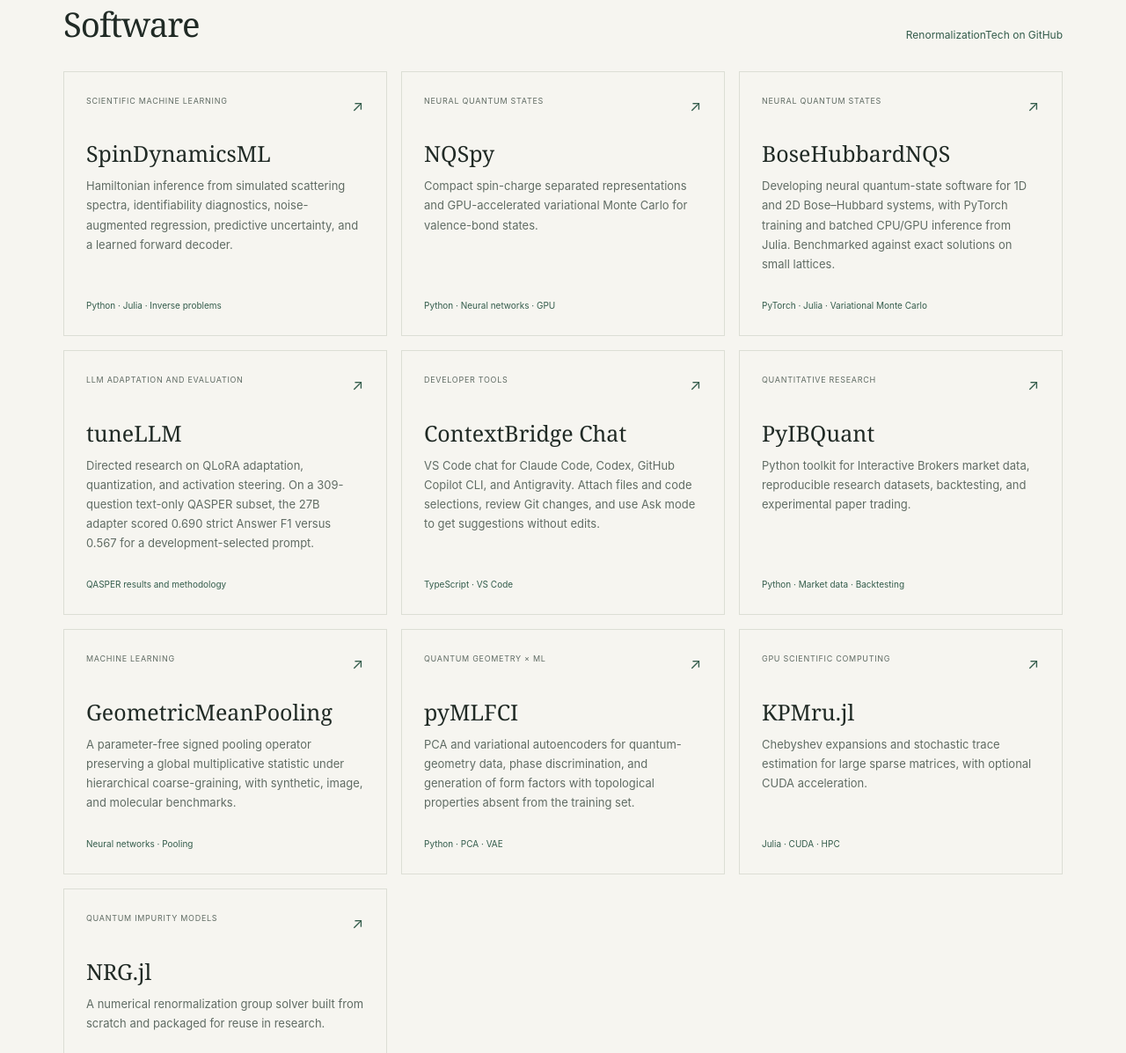
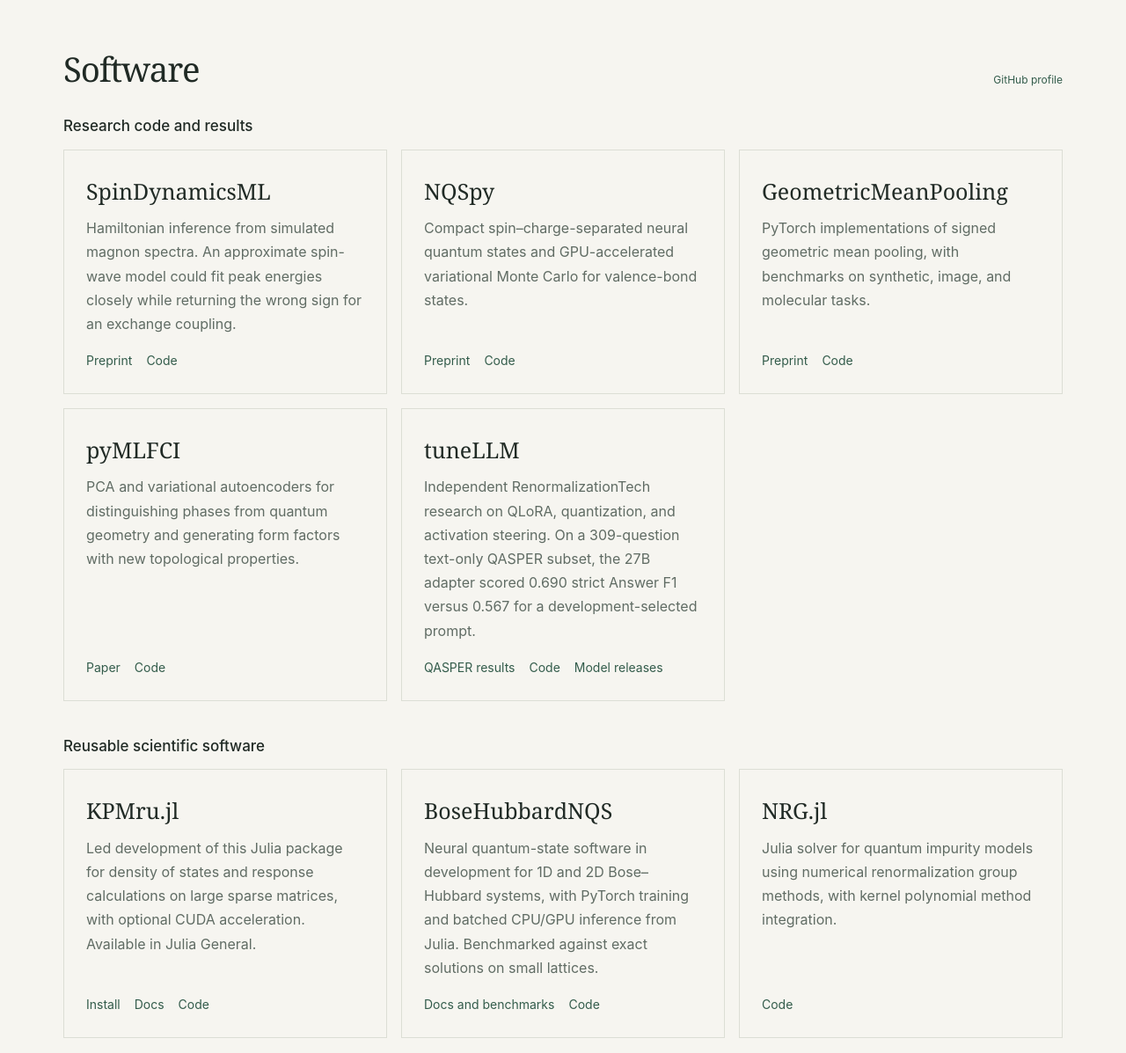
Before and after one commit to angkunwu/angkunwu.github.io, a plain HTML site: page index.html in a window 1280 px wide. Shown: the part 5213-6410 px from the top of the page at 88% size. Drawn offline with Linux system fonts and the light colour scheme.

Commit message:
Group portfolio software by audience

```diff
--- a/index.html
+++ b/index.html
@@ -67,8 +67,8 @@
     <li class="publication" data-type="article"><span class="publication-year">2025</span><div><h3><a href="https://doi.org/10.1103/PhysRevB.111.035116">Edge-driven transition between extended quantum anomalous Hall crystal and fractional Chern insulator in rhombohedral graphene multilayers</a></h3><p>Z. Wei, <strong>A.-K. Wu</strong>, M. Gonçalves, S.-Z. Lin</p><p class="venue">Phys. Rev. B 111, 035116 (2025)</p></div></li>
     <li class="publication" data-type="article"><span class="publication-year">2025</span><div><h3><a href="https://doi.org/10.1126/sciadv.adr6202">Electronic anisotropy and rotational symmetry breaking at a Weyl semimetal/spin ice interface</a></h3><p>T.-C. Wu, Y. Chang, <strong>A.-K. Wu</strong>, M. Terilli, F. Wen, M. Kareev, E. S. Choi, D. Graf, Q. Zhang, L. Gu, Z. Wang, J. H. Pixley, J. Chakhalian</p><p class="venue">Sci. Adv. 11, eadr6202 (2025)</p></div></li>
     <li class="publication" data-type="article"><span class="publication-year">2024</span><div><h3><a href="https://doi.org/10.1103/PhysRevResearch.6.L032063">Quantum-metric-induced quantum Hall conductance inversion and reentrant transition in fractional Chern insulators</a></h3><p><strong>A.-K. Wu</strong>, S. Sarkar, X. Wan, K. Sun, S.-Z. Lin</p><p class="venue">Phys. Rev. Research 6, L032063 (2024)</p></div></li>
-    <li class="publication" data-type="article"><span class="publication-year">2024</span><div><h3><a href="https://doi.org/10.1103/PhysRevB.110.014201">Absence of quantization in the circular photogalvanic effect in disordered chiral Weyl semimetals</a></h3><p><strong>A.-K. Wu</strong>, D. Guerci, Y. Fu, J. H. Wilson, J. H. Pixley</p><p class="venue">Phys. Rev. B 110, 014201 (2024)</p></div></li>
-    <li class="publication" data-type="article"><span class="publication-year">2024</span><div><h3><a href="https://doi.org/10.1103/PhysRevLett.133.126503">Vacancy-induced tunable Kondo effect in twisted bilayer graphene</a></h3><p>Y. Chang, J. Yi, <strong>A.-K. Wu</strong>, F. B. Kugler, E. Andrei, D. Vanderbilt, G. Kotliar, J. H. Pixley</p><p class="venue">Phys. Rev. Lett. 133, 126503 (2024)</p><p class="paper-note">Editors&#x27; Suggestion</p></div></li>
+    <li class="publication" data-type="article"><span class="publication-year">2024</span><div><h3><a href="https://doi.org/10.1103/PhysRevB.110.014201">Absence of quantization in the circular photogalvanic effect in disordered chiral Weyl semimetals</a></h3><p><strong>A.-K. Wu</strong>, D. Guerci, Y. Fu, J. H. Wilson, J. H. Pixley</p><p class="venue">Phys. Rev. B 110, 014201 (2024)</p><p class="paper-note"><a href="https://github.com/Pixley-Research-Group-in-CMT/KPM-NonLinResp-CPGE">Source code ↗</a></p></div></li>
+    <li class="publication" data-type="article"><span class="publication-year">2024</span><div><h3><a href="https://doi.org/10.1103/PhysRevLett.133.126503">Vacancy-induced tunable Kondo effect in twisted bilayer graphene</a></h3><p>Y. Chang, J. Yi, <strong>A.-K. Wu</strong>, F. B. Kugler, E. Andrei, D. Vanderbilt, G. Kotliar, J. H. Pixley</p><p class="venue">Phys. Rev. Lett. 133, 126503 (2024)</p><p class="paper-note">Editors&#x27; Suggestion</p><p class="paper-note"><a href="https://github.com/Pixley-Research-Group-in-CMT/TBG_LETB_and_vacancy">Source code ↗</a></p></div></li>
     <li class="publication" data-type="article"><span class="publication-year">2022</span><div><h3><a href="https://doi.org/10.1103/PhysRevB.106.165123">Aubry-André Anderson model: Magnetic impurities coupled to a fractal spectrum</a></h3><p><strong>A.-K. Wu</strong>, D. Bauernfeind, X. Cao, S. Gopalakrishnan, K. Ingersent, J. H. Pixley</p><p class="venue">Phys. Rev. B 106, 165123 (2022)</p></div></li>
     <li class="publication" data-type="article"><span class="publication-year">2022</span><div><h3><a href="https://doi.org/10.1103/PhysRevB.106.104513">Nonlocality as the source of purely quantum dynamics of BCS superconductors</a></h3><p>A. Zabalo, <strong>A.-K. Wu</strong>, J. H. Pixley, E. A. Yuzbashyan</p><p class="venue">Phys. Rev. B 106, 104513 (2022)</p></div></li>
     <li class="publication" data-type="misc"><span class="publication-year">2021</span><div><h3><a href="https://arxiv.org/abs/2109.07062">Fractal Spectrum of the Aubry-André Model</a></h3><p><strong>A.-K. Wu</strong></p><p class="venue">arXiv:2109.07062 · Preprint (2021)</p></div></li>
@@ -83,19 +83,75 @@
   <p class="source-note">17 journal articles and 6 preprints. Updated November 20, 2026. <a href="assets/publications.bib" download>Download BibTeX ↓</a></p>
 </section>
 <section id="software" class="section">
-  <div class="section-title-row"><div><h2>Software</h2></div><a class="text-link" href="https://github.com/RenormalizationTech">RenormalizationTech on GitHub</a></div>
-  <div class="project-grid">
-    <a class="project-card" href="https://github.com/angkun-research/SpinDynamicsML"><div class="card-top"><span>Scientific machine learning</span><span aria-hidden="true">↗</span></div><h3>SpinDynamicsML</h3><p>Hamiltonian inference from simulated scattering spectra, identifiability diagnostics, noise-augmented regression, predictive uncertainty, and a learned forward decoder.</p><span class="project-stack">Python · Julia · Inverse problems</span></a>
-    <a class="project-card" href="https://github.com/angkun-research/NQSpy"><div class="card-top"><span>Neural quantum states</span><span aria-hidden="true">↗</span></div><h3>NQSpy</h3><p>Compact spin-charge separated representations and GPU-accelerated variational Monte Carlo for valence-bond states.</p><span class="project-stack">Python · Neural networks · GPU</span></a>
-    <a class="project-card" href="https://github.com/angkun-research/BoseHubbardNQS"><div class="card-top"><span>Neural quantum states</span><span aria-hidden="true">↗</span></div><h3>BoseHubbardNQS</h3><p>Developing neural quantum-state software for 1D and 2D Bose–Hubbard systems, with PyTorch training and batched CPU/GPU inference from Julia. Benchmarked against exact solutions on small lattices.</p><span class="project-stack">PyTorch · Julia · Variational Monte Carlo</span></a>
-    <a class="project-card" href="https://renormalizationtech.github.io/tuneLLM/qwen38_qlora_results/"><div class="card-top"><span>LLM adaptation and evaluation</span><span aria-hidden="true">↗</span></div><h3>tuneLLM</h3><p>Directed research on QLoRA adaptation, quantization, and activation steering. On a 309-question text-only QASPER subset, the 27B adapter scored 0.690 strict Answer F1 versus 0.567 for a development-selected prompt.</p><span class="project-stack">QASPER results and methodology</span></a>
-    <a class="project-card" href="https://github.com/RenormalizationTech/ContextBridge"><div class="card-top"><span>Developer tools</span><span aria-hidden="true">↗</span></div><h3>ContextBridge Chat</h3><p>VS Code chat for Claude Code, Codex, GitHub Copilot CLI, and Antigravity. Attach files and code selections, review Git changes, and use Ask mode to get suggestions without edits.</p><span class="project-stack">TypeScript · VS Code</span></a>
-    <a class="project-card" href="https://github.com/RenormalizationTech/PyIBQuant"><div class="card-top"><span>Quantitative research</span><span aria-hidden="true">↗</span></div><h3>PyIBQuant</h3><p>Python toolkit for Interactive Brokers market data, reproducible research datasets, backtesting, and experimental paper trading.</p><span class="project-stack">Python · Market data · Backtesting</span></a>
-    <a class="project-card" href="https://github.com/angkun-research/GeometricMeanPooling"><div class="card-top"><span>Machine learning</span><span aria-hidden="true">↗</span></div><h3>GeometricMeanPooling</h3><p>A parameter-free signed pooling operator preserving a global multiplicative statistic under hierarchical coarse-graining, with synthetic, image, and molecular benchmarks.</p><span class="project-stack">Neural networks · Pooling</span></a>
-    <a class="project-card" href="https://github.com/angkunwu/pyMLFCI"><div class="card-top"><span>Quantum geometry × ML</span><span aria-hidden="true">↗</span></div><h3>pyMLFCI</h3><p>PCA and variational autoencoders for quantum-geometry data, phase discrimination, and generation of form factors with topological properties absent from the training set.</p><span class="project-stack">Python · PCA · VAE</span></a>
-    <a class="project-card" href="https://github.com/Pixley-Research-Group-in-CMT/KPMru.jl"><div class="card-top"><span>GPU scientific computing</span><span aria-hidden="true">↗</span></div><h3>KPMru.jl</h3><p>Chebyshev expansions and stochastic trace estimation for large sparse matrices, with optional CUDA acceleration.</p><span class="project-stack">Julia · CUDA · HPC</span></a>
-    <a class="project-card" href="https://github.com/angkunwu/NRG.jl"><div class="card-top"><span>Quantum impurity models</span><span aria-hidden="true">↗</span></div><h3>NRG.jl</h3><p>A numerical renormalization group solver built from scratch and packaged for reuse in research.</p><span class="project-stack">Julia · Numerical methods</span></a>
-  </div>
+  <div class="section-title-row"><div><h2>Software</h2></div><a class="text-link" href="https://github.com/angkunwu">GitHub profile</a></div>
+
+  <section class="software-group" aria-labelledby="research-code-heading">
+    <h3 id="research-code-heading">Research code and results</h3>
+    <div class="project-grid">
+      <article class="project-card">
+        <h4>SpinDynamicsML</h4>
+        <p>Hamiltonian inference from simulated magnon spectra. An approximate spin-wave model could fit peak energies closely while returning the wrong sign for an exchange coupling.</p>
+        <div class="project-links"><a href="https://arxiv.org/abs/2611.25321" aria-label="Preprint for SpinDynamicsML">Preprint</a><a href="https://github.com/angkun-research/SpinDynamicsML" aria-label="Code for SpinDynamicsML">Code</a></div>
+      </article>
+      <article class="project-card">
+        <h4>NQSpy</h4>
+        <p>Compact spin–charge-separated neural quantum states and GPU-accelerated variational Monte Carlo for valence-bond states.</p>
+        <div class="project-links"><a href="https://arxiv.org/abs/2606.17045" aria-label="Preprint for NQSpy">Preprint</a><a href="https://github.com/angkun-research/NQSpy" aria-label="Code for NQSpy">Code</a></div>
+      </article>
+      <article class="project-card">
+        <h4>GeometricMeanPooling</h4>
+        <p>PyTorch implementations of signed geometric mean pooling, with benchmarks on synthetic, image, and molecular tasks.</p>
+        <div class="project-links"><a href="https://arxiv.org/abs/2609.21876" aria-label="Preprint for GeometricMeanPooling">Preprint</a><a href="https://github.com/angkun-research/GeometricMeanPooling" aria-label="Code for GeometricMeanPooling">Code</a></div>
+      </article>
+      <article class="project-card">
+        <h4>pyMLFCI</h4>
+        <p>PCA and variational autoencoders for distinguishing phases from quantum geometry and generating form factors with new topological properties.</p>
+        <div class="project-links"><a href="https://doi.org/10.1038/s41524-026-02155-1" aria-label="Paper for pyMLFCI">Paper</a><a href="https://github.com/angkunwu/pyMLFCI" aria-label="Code for pyMLFCI">Code</a></div>
+      </article>
+      <article class="project-card">
+        <h4>tuneLLM</h4>
+        <p>Independent RenormalizationTech research on QLoRA, quantization, and activation steering. On a 309-question text-only QASPER subset, the 27B adapter scored 0.690 strict Answer F1 versus 0.567 for a development-selected prompt.</p>
+        <div class="project-links"><a href="https://renormalizationtech.github.io/tuneLLM/qwen38_qlora_results/">QASPER results</a><a href="https://github.com/RenormalizationTech/tuneLLM" aria-label="Code for tuneLLM">Code</a><a href="https://huggingface.co/RenormalizationTech">Model releases</a></div>
+      </article>
+    </div>
+  </section>
+
+  <section class="software-group" aria-labelledby="scientific-software-heading">
+    <h3 id="scientific-software-heading">Reusable scientific software</h3>
+    <div class="project-grid">
+      <article class="project-card">
+        <h4>KPMru.jl</h4>
+        <p>Led development of this Julia package for density of states and response calculations on large sparse matrices, with optional CUDA acceleration. Available in Julia General.</p>
+        <div class="project-links"><a href="https://github.com/Pixley-Research-Group-in-CMT/KPMru.jl#installation" aria-label="Install for KPMru.jl">Install</a><a href="https://pixley-research-group-in-cmt.github.io/KPMru.jl/" aria-label="Docs for KPMru.jl">Docs</a><a href="https://github.com/Pixley-Research-Group-in-CMT/KPMru.jl" aria-label="Code for KPMru.jl">Code</a></div>
+      </article>
+      <article class="project-card">
+        <h4>BoseHubbardNQS</h4>
+        <p>Neural quantum-state software in development for 1D and 2D Bose–Hubbard systems, with PyTorch training and batched CPU/GPU inference from Julia. Benchmarked against exact solutions on small lattices.</p>
+        <div class="project-links"><a href="https://angkun-research.github.io/BoseHubbardNQS/">Docs and benchmarks</a><a href="https://github.com/angkun-research/BoseHubbardNQS" aria-label="Code for BoseHubbardNQS">Code</a></div>
+      </article>
+      <article class="project-card">
+        <h4>NRG.jl</h4>
+        <p>Julia solver for quantum impurity models using numerical renormalization group methods, with kernel polynomial method integration.</p>
+        <div class="project-links"><a href="https://github.com/angkunwu/NRG.jl" aria-label="Code for NRG.jl">Code</a></div>
+      </article>
+    </div>
+  </section>
+
+  <section class="software-group" aria-labelledby="user-facing-tools-heading">
+    <div class="software-group-heading"><h3 id="user-facing-tools-heading">User-facing tools</h3><a class="text-link" href="https://github.com/RenormalizationTech">RenormalizationTech on GitHub</a></div>
+    <div class="project-grid">
+      <article class="project-card">
+        <h4>ContextBridge Chat</h4>
+        <p>VS Code chat for Claude Code, Codex, GitHub Copilot CLI, and Antigravity. Attach files and selections, review Git changes, and use Ask mode to get suggestions without edits.</p>
+        <div class="project-links"><a href="https://marketplace.visualstudio.com/items?itemName=renormalizationtech.contextbridge-chat">Marketplace</a><a href="https://github.com/RenormalizationTech/ContextBridge" aria-label="Code for ContextBridge Chat">Code</a></div>
+      </article>
+      <article class="project-card">
+        <h4>PyIBQuant</h4>
+        <p>Python toolkit for Interactive Brokers market data, reproducible research datasets, backtesting, and experimental paper trading. Available as a development snapshot.</p>
+        <div class="project-links"><a href="https://renormalizationtech.github.io/PyIBQuant/" aria-label="Docs for PyIBQuant">Docs</a><a href="https://github.com/RenormalizationTech/PyIBQuant" aria-label="Code for PyIBQuant">Code</a></div>
+      </article>
+    </div>
+  </section>
 </section>
 <section id="experience" class="section">
   <div class="section-title-row"><div><h2>Experience</h2></div></div>
```
Also changed, not shown: assets/css/style.css, 1 other file.
